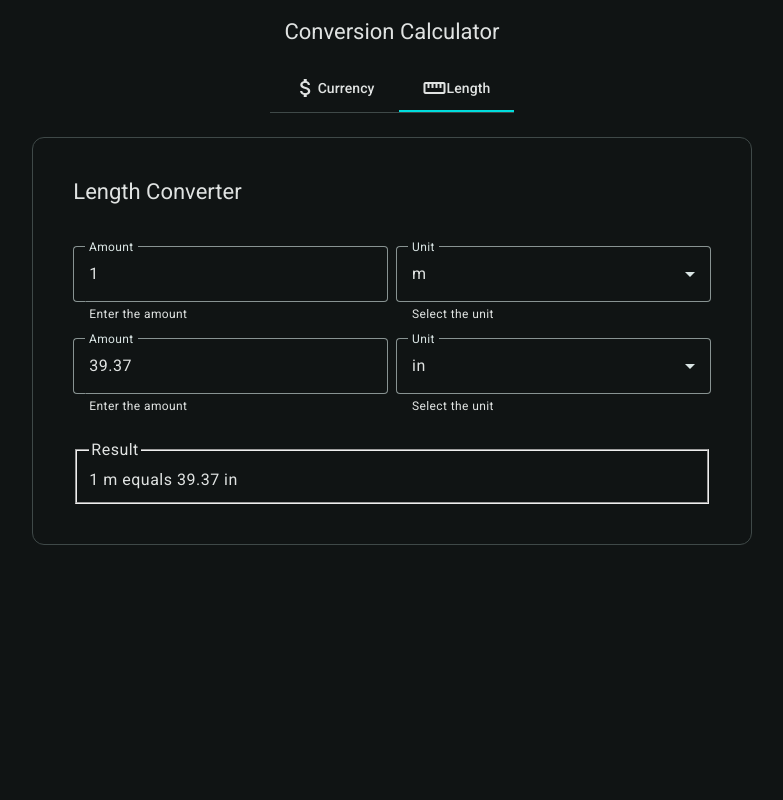
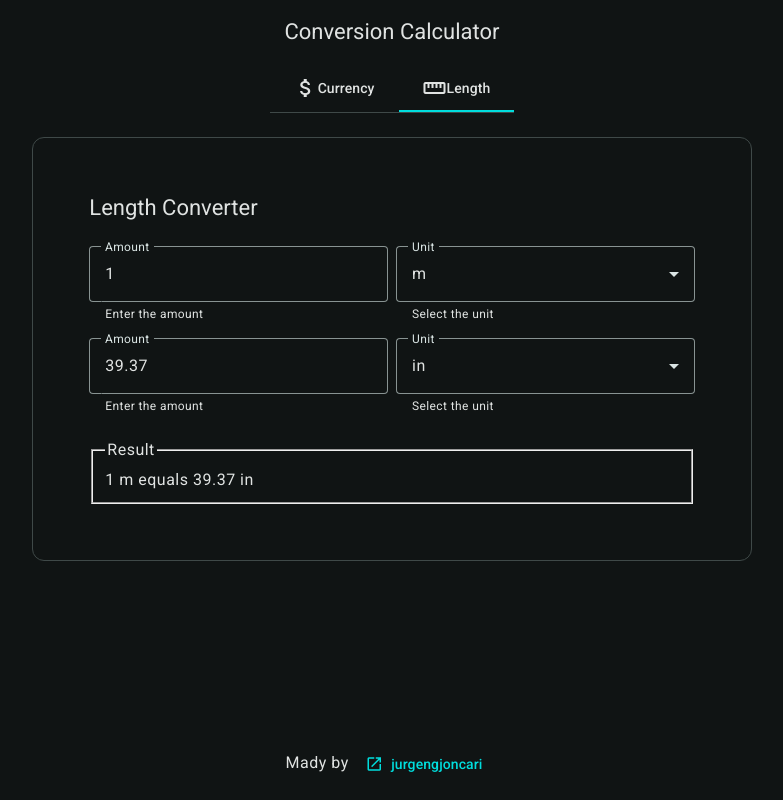
Before and after one commit to jurgengjoncari/conversion-calculator, an Angular app: page /length-converter in a window 1280 px wide. Shown: the whole page, without its empty margins (248-1031 px from the left). Built offline with nearby package versions, Linux system fonts and the light colour scheme.

Commit message:
Add footers

```diff
--- a/angular.json
+++ b/angular.json
@@ -98,6 +98,9 @@
             ],
             "scripts": []
           }
+        },
+        "deploy": {
+          "builder": "angular-cli-ghpages:deploy"
         }
       }
     }
--- a/package.json
+++ b/package.json
@@ -31,6 +31,7 @@
     "@angular/cli": "^18.1.0",
     "@angular/compiler-cli": "^18.1.0",
     "@types/jasmine": "~5.1.0",
+    "angular-cli-ghpages": "^2.0.1",
     "jasmine-core": "~5.1.0",
     "karma": "~6.4.0",
     "karma-chrome-launcher": "~3.2.0",
--- a/src/app/app.component.html
+++ b/src/app/app.component.html
@@ -1,3 +1,4 @@
+<div fxLayout="column" fxFlexFill>
   <header>
     <mat-toolbar>
       <span>Conversion Calculator</span>
@@ -12,6 +13,17 @@
     </nav>
     <mat-tab-nav-panel #tabPanel></mat-tab-nav-panel>
   </header>
-<main>
+  <main fxFlex>
     <router-outlet></router-outlet>
   </main>
+  <footer fxLayout="row" fxLayoutAlign="center center" class="margin-small">
+    <div>
+      <span>
+        Mady by
+        <a mat-button target="_blank" href="https://linkedin.com/in/jurgengjoncari">
+          <mat-icon>open_in_new</mat-icon>jurgengjoncari
+        </a>
+      </span>
+    </div>
+  </footer>
+</div>
--- a/src/app/app.component.ts
+++ b/src/app/app.component.ts
@@ -10,6 +10,7 @@ import {MatTabLink, MatTabNav, MatTabNavPanel} from "@angular/material/tabs";
 import {MatButtonToggle, MatButtonToggleGroup} from "@angular/material/button-toggle";
 import {MatToolbar} from "@angular/material/toolbar";
 import {MatIcon} from "@angular/material/icon";
+import {MatAnchor} from "@angular/material/button";
 
 @Component({
   selector: 'app-root',
@@ -30,7 +31,8 @@ import {MatIcon} from "@angular/material/icon";
     MatButtonToggleGroup,
     MatButtonToggle,
     MatToolbar,
-    MatIcon
+    MatIcon,
+    MatAnchor
   ],
   templateUrl: './app.component.html',
   styleUrl: './app.component.scss'
--- a/src/app/components/converter/converter.component.html
+++ b/src/app/components/converter/converter.component.html
@@ -1,11 +1,3 @@
-<mat-card appearance="outlined" fxLayout="column" fxFlex="80ch" fxFlex.xs="100%">
-  <mat-card-header>
-    <mat-card-title>
-      {{unit}} Converter
-<!--      {{fromAmount}} {{fromUnit}} equals {{toAmount}} {{toUnit}}-->
-    </mat-card-title>
-  </mat-card-header>
-  <mat-card-content>
 <form fxLayout="column" fxLayoutGap="var(--medium)">
   <div fxLayout="column" fxFlexFill fxLayoutGap="var(--small)">
     <div fxLayout="column" fxLayout.gt-xs="row" fxLayoutGap="var(--xsmall)">
@@ -61,5 +53,3 @@
     </output>
   </fieldset>
 </form>
-  </mat-card-content>
-</mat-card>
--- a/src/app/components/converter/converter.component.scss
+++ b/src/app/components/converter/converter.component.scss
@@ -1,13 +1,3 @@
-mat-card {
-  margin-block: var(--medium);
-  mat-card-content, mat-card-header {
-    padding: var(--large);
-  }
-  mat-card-header {
-    padding-bottom: var(--none);
-  }
-}
-
 input[type="number"] {
   -moz-appearance: textfield;
 
--- a/src/app/components/converter/converter.component.ts
+++ b/src/app/components/converter/converter.component.ts
@@ -7,7 +7,16 @@ import {MatInput} from "@angular/material/input";
 import {MatOptionModule} from "@angular/material/core";
 import {FlexLayoutModule} from "@angular/flex-layout";
 import {MatDivider} from "@angular/material/divider";
-import {MatCard, MatCardContent, MatCardFooter, MatCardHeader, MatCardTitle} from "@angular/material/card";
+import {
+  MatCard,
+  MatCardContent,
+  MatCardFooter,
+  MatCardHeader, MatCardSubtitle,
+  MatCardTitle,
+  MatCardTitleGroup
+} from "@angular/material/card";
+import {MatAnchor} from "@angular/material/button";
+import {MatIcon} from "@angular/material/icon";
 
 @Component({
   selector: 'app-converter',
@@ -29,7 +38,11 @@ import {MatCard, MatCardContent, MatCardFooter, MatCardHeader, MatCardTitle} fro
     MatCardContent,
     MatCardFooter,
     MatCardHeader,
-    MatCardTitle
+    MatCardTitle,
+    MatAnchor,
+    MatIcon,
+    MatCardTitleGroup,
+    MatCardSubtitle
   ],
   templateUrl: './converter.component.html',
   styleUrl: './converter.component.scss'
@@ -42,6 +55,7 @@ export class ConverterComponent {
   @Input() toAmount: number = 1;
   @Input() result: number = 1;
   @Input() unit!: string;
+  @Input() subtitle: string | undefined;
 
   @Output() fromUnitChange = new EventEmitter<string>();
   @Output() toUnitChange = new EventEmitter<string>();
--- a/src/app/components/currency-converter/currency-converter.component.html
+++ b/src/app/components/currency-converter/currency-converter.component.html
@@ -1,7 +1,14 @@
+<div fxLayout="row" fxLayoutAlign="center">
+  <mat-card appearance="outlined" fxLayout="column" fxFlex="80ch" fxFlex.xs="100%">
+    <mat-card-header>
+      <mat-card-title-group>
+        <mat-card-title>
+          Currency Converter
+        </mat-card-title>
+      </mat-card-title-group>
+    </mat-card-header>
+    <mat-card-content>
       <app-converter
-  fxLayout="row"
-  fxLayoutAlign="center center"
-  [unit]="'Currency'"
         [units]="exchangeRates"
         [fromUnit]="fromCurrency"
         [toUnit]="toCurrency"
@@ -12,3 +19,11 @@
         (toAmountChange)="handleToAmountChange($event)"
         (toUnitChange)="handleToCurrencyChange($event)"
       ></app-converter>
+    </mat-card-content>
+    <mat-card-footer class="text-right">
+      <a mat-button disableRipple="true" href="https://www.exchangerate-api.com" target="_blank">
+        Rates By Exchange Rate API <mat-icon>open_in_new</mat-icon>
+      </a>
+    </mat-card-footer>
+  </mat-card>
+</div>
--- a/src/app/components/currency-converter/currency-converter.component.ts
+++ b/src/app/components/currency-converter/currency-converter.component.ts
@@ -3,6 +3,16 @@ import {Component, OnInit} from '@angular/core';
 import { CurrencyConversionService } from '../../services/currency-conversion.service';
 import {ConverterComponent} from "../converter/converter.component";
 import {FlexModule} from "@angular/flex-layout";
+import {
+  MatCard,
+  MatCardContent,
+  MatCardFooter,
+  MatCardHeader,
+  MatCardTitle,
+  MatCardTitleGroup
+} from "@angular/material/card";
+import {MatAnchor} from "@angular/material/button";
+import {MatIcon} from "@angular/material/icon";
 
 @Component({
   selector: 'app-currency-converter',
@@ -10,7 +20,15 @@ import {FlexModule} from "@angular/flex-layout";
   standalone: true,
   imports: [
     ConverterComponent,
-    FlexModule
+    FlexModule,
+    MatCard,
+    MatCardHeader,
+    MatCardTitle,
+    MatCardTitleGroup,
+    MatAnchor,
+    MatCardFooter,
+    MatIcon,
+    MatCardContent
   ],
   styleUrls: ['./currency-converter.component.scss']
 })
@@ -20,6 +38,7 @@ export class CurrencyConverterComponent implements OnInit {
   fromAmount = 1;
   toAmount = 0;
   exchangeRates: {[key: string]: number} = {'USD': 1};
+  lastUpdated!: string;
 
   constructor(private currencyService: CurrencyConversionService) { }
 
@@ -31,6 +50,7 @@ export class CurrencyConverterComponent implements OnInit {
     this.currencyService.getExchangeRates(currency).subscribe(data => {
       this.exchangeRates = data.rates;
       this.exchangeRates[currency] = 1;
+      this.lastUpdated = data.time_last_update_utc
       this.calculateToAmount();
     });
   }
--- a/src/app/components/length-converter/length-converter.component.html
+++ b/src/app/components/length-converter/length-converter.component.html
@@ -1,7 +1,14 @@
+<div fxLayout="row" fxLayoutAlign="center">
+  <mat-card appearance="outlined" fxLayout="column" fxFlex="80ch" fxFlex.xs="100%">
+    <mat-card-header>
+      <mat-card-title-group>
+        <mat-card-title>
+          Length Converter
+        </mat-card-title>
+      </mat-card-title-group>
+    </mat-card-header>
+    <mat-card-content>
       <app-converter
-  fxLayout="row"
-  fxLayoutAlign="center center"
-  [unit]="'Length'"
         [units]="lengths"
         [fromUnit]="fromUnit"
         [toUnit]="toUnit"
@@ -12,3 +19,6 @@
         (toAmountChange)="handleToAmountChange($event)"
         (toUnitChange)="handleToUnitChange($event)"
       ></app-converter>
+    </mat-card-content>
+  </mat-card>
+</div>
--- a/src/styles.scss
+++ b/src/styles.scss
@@ -11,3 +11,25 @@ body { margin: 0; font-family: Roboto, "Helvetica Neue", sans-serif; }
   --large: 2.5rem;
   --xlarge: 4rem;
 }
+
+.margin-small {
+  margin: var(--small);
+}
+
+mat-card {
+  margin-block: var(--medium);
+  padding: var(--large);
+  mat-card-content, mat-card-header, mat-card-footer {
+    padding: var(--none);
+  }
+  mat-card-header {
+    margin-block-end: var(--medium);
+  }
+  mat-card-footer {
+    margin-block-start: var(--xsmall);
+  }
+}
+
+.text-right {
+  text-align: right;
+}
```
Also changed, not shown: src/app/components/length-converter/length-converter.component.ts (+7 -1 lines), 1 other file (tests, documents, lock files or other folders). Lines whose indentation alone changed are shown as unchanged.
